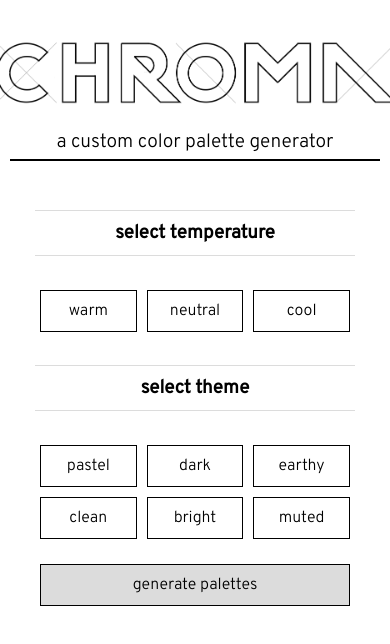
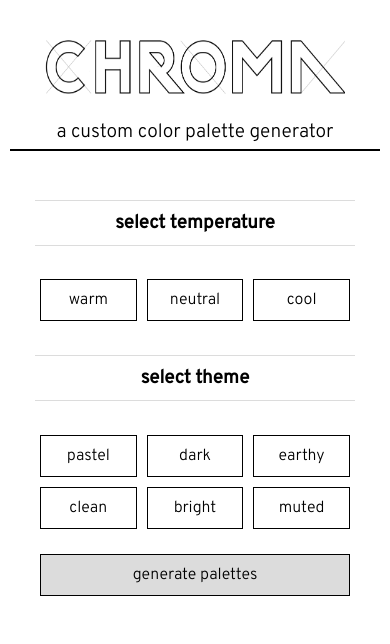
Before and after one commit to rosalieelphick/chroma, a plain HTML site: page index.html in a window 390 px wide. Drawn offline with nearby package versions, Linux system fonts and the light colour scheme; a web font is replaced by a local one.

Commit message:
chrome image stretching fixed

```diff
--- a/styles/partials/_main.scss
+++ b/styles/partials/_main.scss
@@ -11,6 +11,7 @@ header {
 
 img {
     width: 400px;
+    height: auto;
     padding: 20px 0;
 }
 
@@ -214,6 +215,12 @@ footer p {
         display: flex;
         justify-content: center;
     }
+
+    .logo img {
+        width: 300px;
+        height: 120px;
+        display: block;
+    }
 }
 
 
```
Also changed, not shown: styles/style.css, 1 other file.
